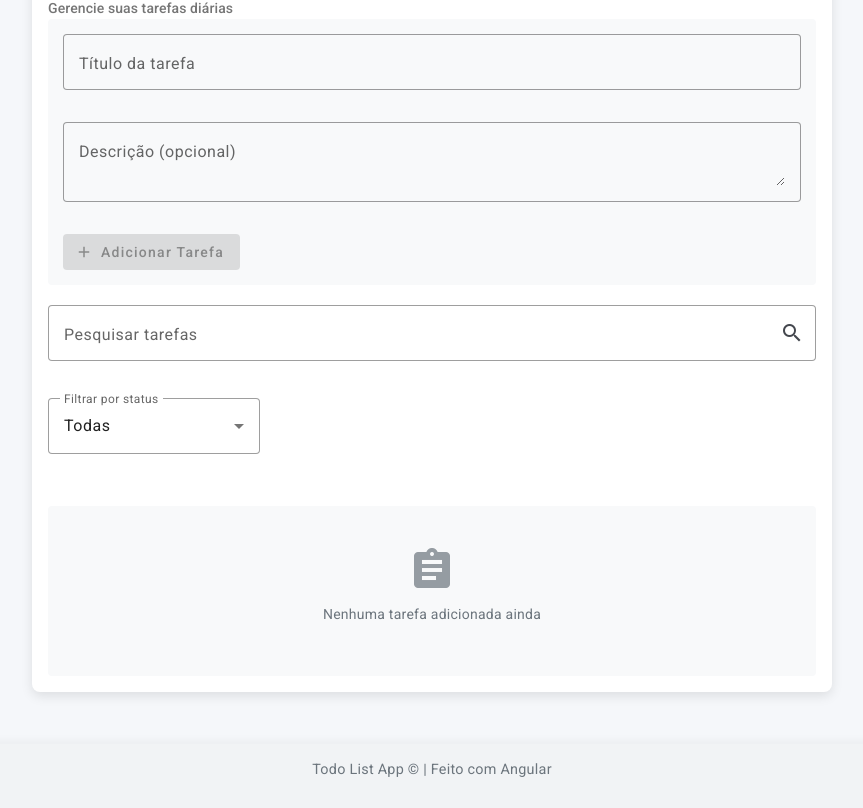
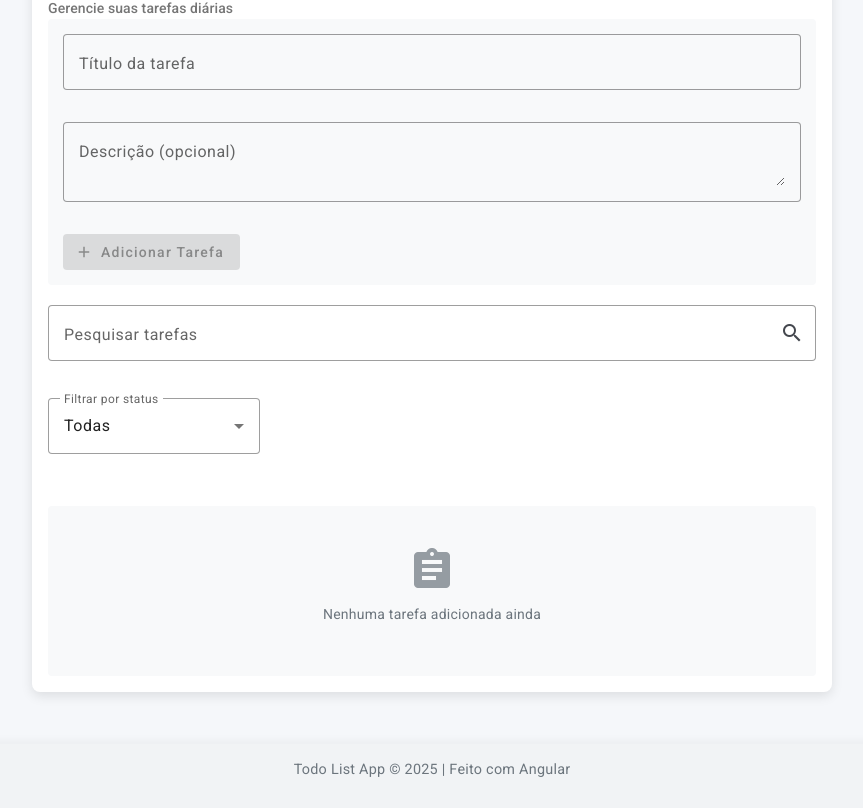
Before and after one commit to GermanoAugustoFB/todo-list-angular, an Angular app: page / in a window 1280 px wide. Shown: the part 211-1019 px from the top of the page, without its empty margins (208-1071 px from the left). Built offline with nearby package versions, Linux system fonts and the light colour scheme.

Commit message:
feat: add current year display to AppComponent

```diff
--- a/src/app/app.component.ts
+++ b/src/app/app.component.ts
@@ -16,4 +16,5 @@ import { TaskListComponent } from "./components/task-list/task-list.component";
 })
 export class AppComponent {
   title = 'To-Do List Angular';
+  currentYear = new Date().getFullYear();
 }
```
